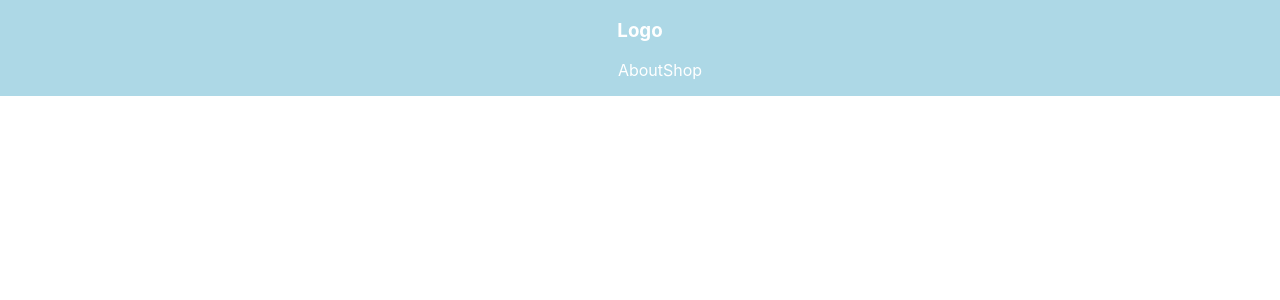
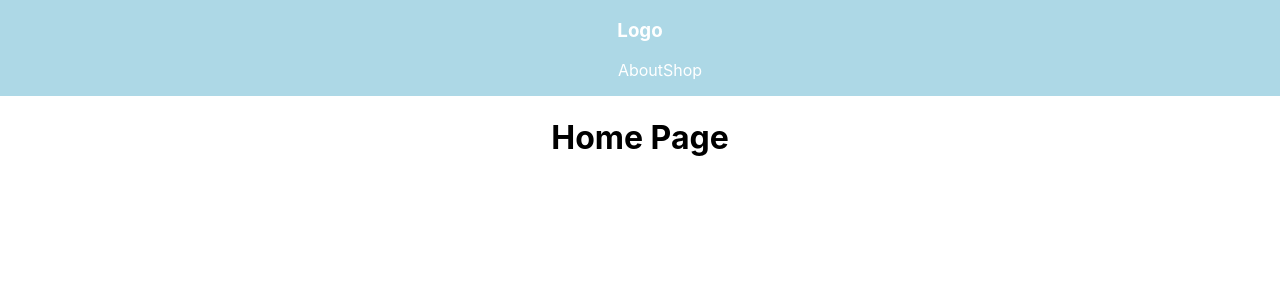
Before and after one commit to aliyalewis/React-Router, a React (Create React App) app: page / in a window 1280 px wide. Shown: the top 300 px of the page. Built offline with nearby package versions, Linux system fonts and the light colour scheme.

Commit message:
added an exact component for brower endpoint searching

```diff
--- a/src/App.js
+++ b/src/App.js
@@ -10,11 +10,20 @@
     <div className="App">
       <Router>
         <Nav />
-        <Route path="/about" component={About}/>
-        <Route path="/shop" component={Shop}/>
+        <Switch>
+          <Route path="/" exact component={Home} />
+          <Route path="/about" component={About} />
+          <Route path="/shop" component={Shop} />
+        </Switch>
       </Router>
     </div>
   );
 }
 
+const Home = () => (
+  <div>
+    <h1>Home Page</h1>
+  </div>
+)
+
 export default App;
```
